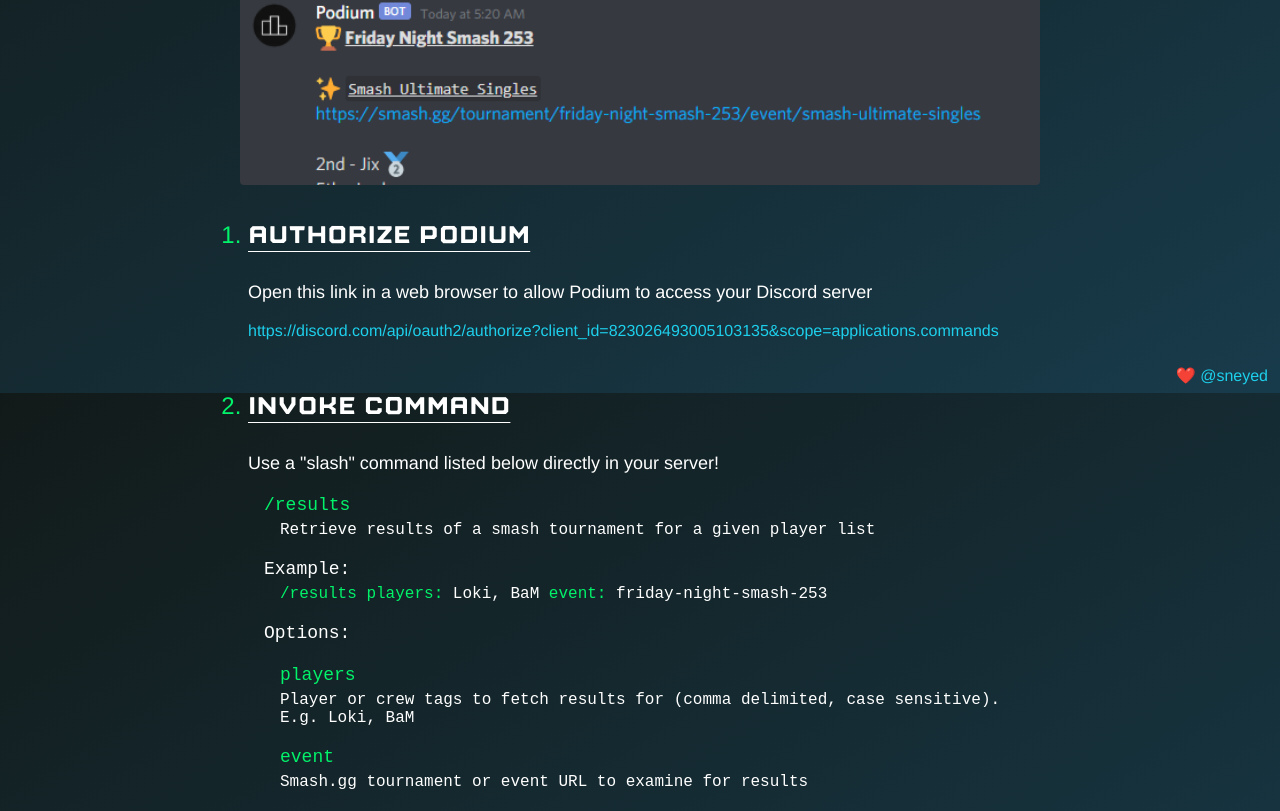
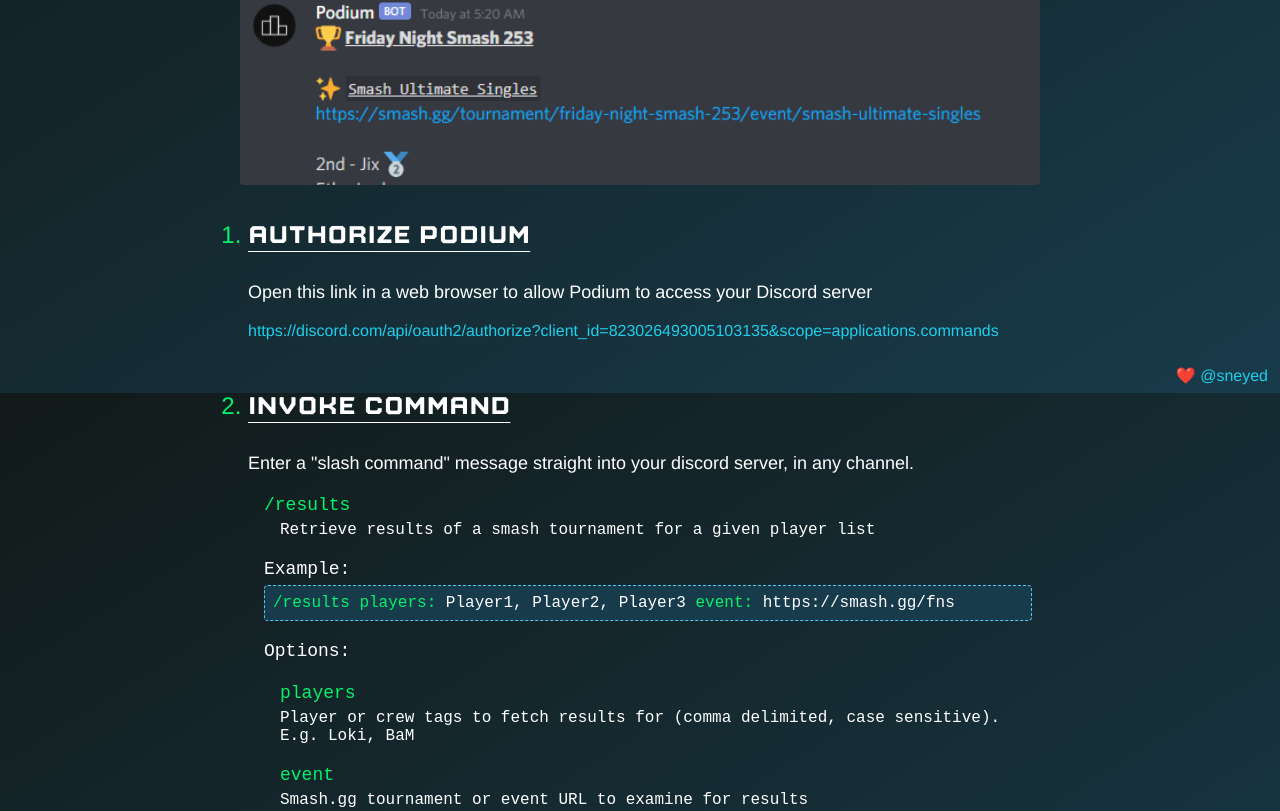
Before and after one commit to lokimckay-graveyard/podium, a Next.js app: page /bot in a window 1280 px wide. Shown: the part 407-1218 px from the top of the page. Built offline with nearby package versions, Linux system fonts and the light colour scheme.

Commit message:
Enhance /results command example appearance

```diff
--- a/src/components/installbot/index.js
+++ b/src/components/installbot/index.js
@@ -3,6 +3,7 @@
 import { DISCORD_OAUTH, DISCORD_SLASH_COMMANDS_FAQ } from "../../config/links";
 import styles from "./installbot.module.scss";
 import { fireEvent } from "../tracking";
+import { cssJoin } from "../../lib/array";
 
 export default function InstallBot() {
   return (
@@ -23,7 +24,10 @@
           />
         </Section>
         <Section title="Invoke command">
-          <p>Use a "slash" command listed below directly in your server!</p>
+          <p>
+            Enter a "slash command" message straight into your discord server,
+            in any channel.
+          </p>
           <Commands />
         </Section>
       </ol>
@@ -66,14 +70,14 @@
       {example && (
         <div>
           <p>Example:</p>
-
-          <div className={styles.indent}>{example}</div>
+          <div className={cssJoin([styles.indent, styles.example])}>
+            {example}
+          </div>
         </div>
       )}
       {options && (
         <div>
           <p>Options:</p>
-
           <ul className={styles.optionsList}>
             {options.map((option) => (
               <li className={styles.indent}>
@@ -96,9 +100,10 @@
           name={results.name}
           example={
             <>
-              <span className={styles.highlight}>/results players:</span> Loki,
-              BaM <span className={styles.highlight}>event:</span>{" "}
-              friday-night-smash-253
+              <span className={styles.highlight}>/results players:</span>{" "}
+              Player1, Player2, Player3{" "}
+              <span className={styles.highlight}>event:</span>{" "}
+              https://smash.gg/fns
             </>
           }
           description={results.description}
--- a/src/components/installbot/installbot.module.scss
+++ b/src/components/installbot/installbot.module.scss
@@ -70,3 +70,10 @@
     }
   }
 }
+
+.example {
+  padding: 8px;
+  border-radius: 4px;
+  border: 1px dashed col.$blue-300;
+  background-color: col.$blue-200;
+}
```
